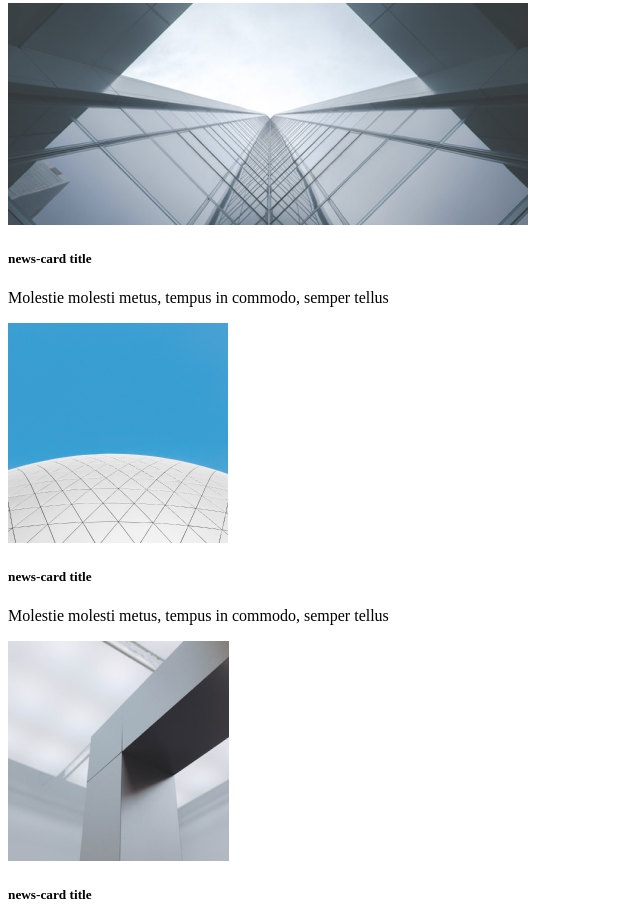
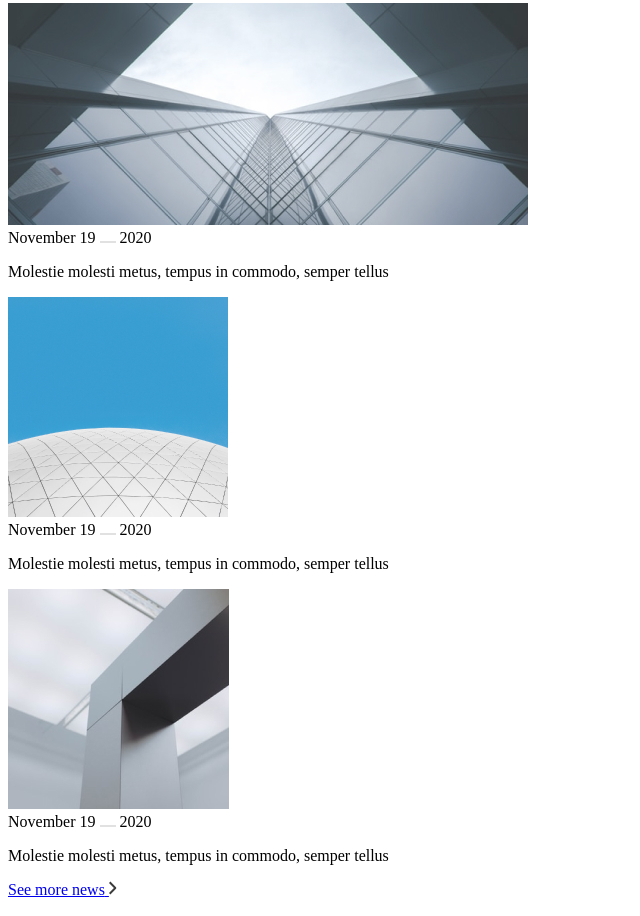
Before and after one commit to kapindra/company-template, a website built with webpack: page src/pages/index.html in a window 1280 px wide. Shown: the part 1239-2155 px from the top of the page, without its empty margins (0-640 px from the left). Built offline with nearby package versions, Linux system fonts and the light colour scheme.

Commit message:
fix: gap above beneficiaries and text of news section

```diff
--- a/src/blocks/news.html
+++ b/src/blocks/news.html
@@ -18,21 +18,33 @@
       <div class="news-card news-card--right-main">
         <img src="../images/sky.jpg" class="news-card__image" alt="...">
         <div class="news-card__details">
-          <h5 class="news-card__date">news-card title</h5>
+          <div class="news-card__date text-uppercase"><span>November 19</span><span>
+              <svg width="16" height="2" viewBox="0 0 16 2" fill="none" xmlns="http://www.w3.org/2000/svg">
+                <rect y="0.5" width="16" height="1" fill="#C4C4C4" />
+              </svg>
+            </span><span>2020</span></div>
           <p class="news-card__text">Molestie molesti metus, tempus in commodo, semper tellus</p>
         </div>
       </div>
       <div class="news-card news-card--right-second">
         <img src="../images/circle.jpg" class="news-card__image" alt="...">
         <div class="news-card__details">
-          <h5 class="news-card__date">news-card title</h5>
+          <div class="news-card__date text-uppercase"><span>November 19</span><span>
+              <svg width="16" height="2" viewBox="0 0 16 2" fill="none" xmlns="http://www.w3.org/2000/svg">
+                <rect y="0.5" width="16" height="1" fill="#C4C4C4" />
+              </svg>
+            </span><span>2020</span></div>
           <p class="news-card__text">Molestie molesti metus, tempus in commodo, semper tellus</p>
         </div>
       </div>
       <div class="news-card news-card--right-third">
         <img src="../images/block.jpg" class="news-card__image" alt="...">
         <div class="news-card__details">
-          <h5 class="news-card__date">news-card title</h5>
+          <div class="news-card__date text-uppercase"><span>November 19</span><span>
+              <svg width="16" height="2" viewBox="0 0 16 2" fill="none" xmlns="http://www.w3.org/2000/svg">
+                <rect y="0.5" width="16" height="1" fill="#C4C4C4" />
+              </svg>
+            </span><span>2020</span></div>
           <p class="news-card__text">Molestie molesti metus, tempus in commodo, semper tellus</p>
         </div>
       </div>
--- a/src/scss/components/_beneficiaries.scss
+++ b/src/scss/components/_beneficiaries.scss
@@ -1,4 +1,5 @@
 .beneficiaries {
+  margin-top: 60px;
   padding-top: 24px;
   padding-bottom: 68px;
   @include media-breakpoint-up(md) {
```
